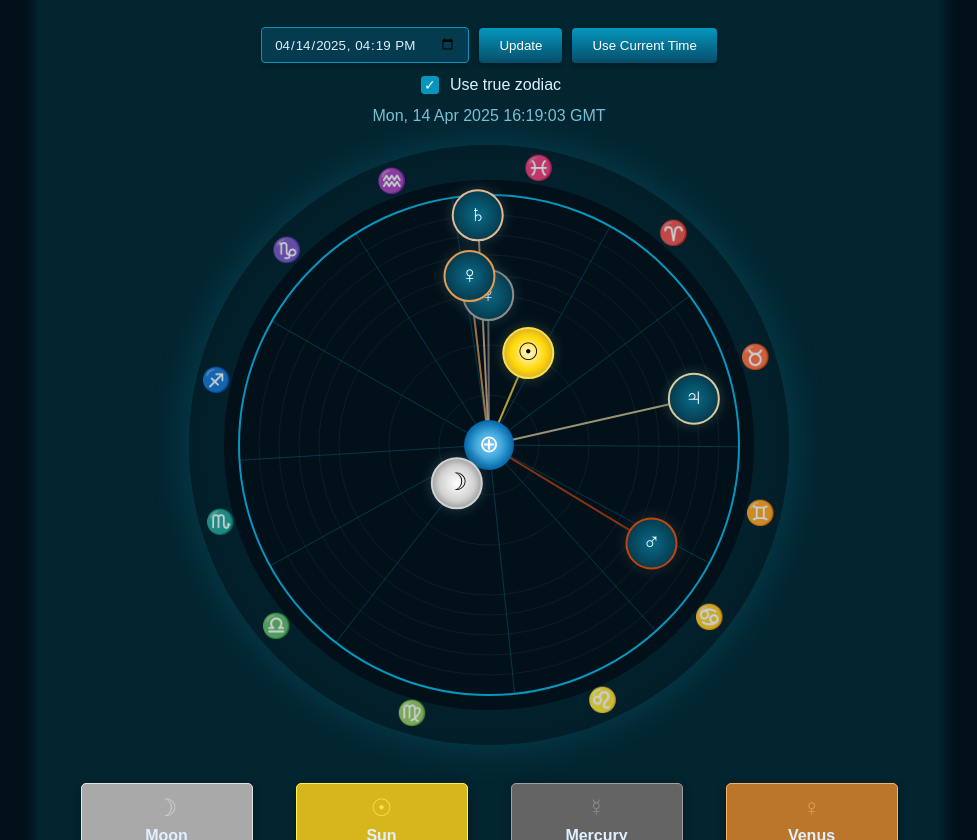
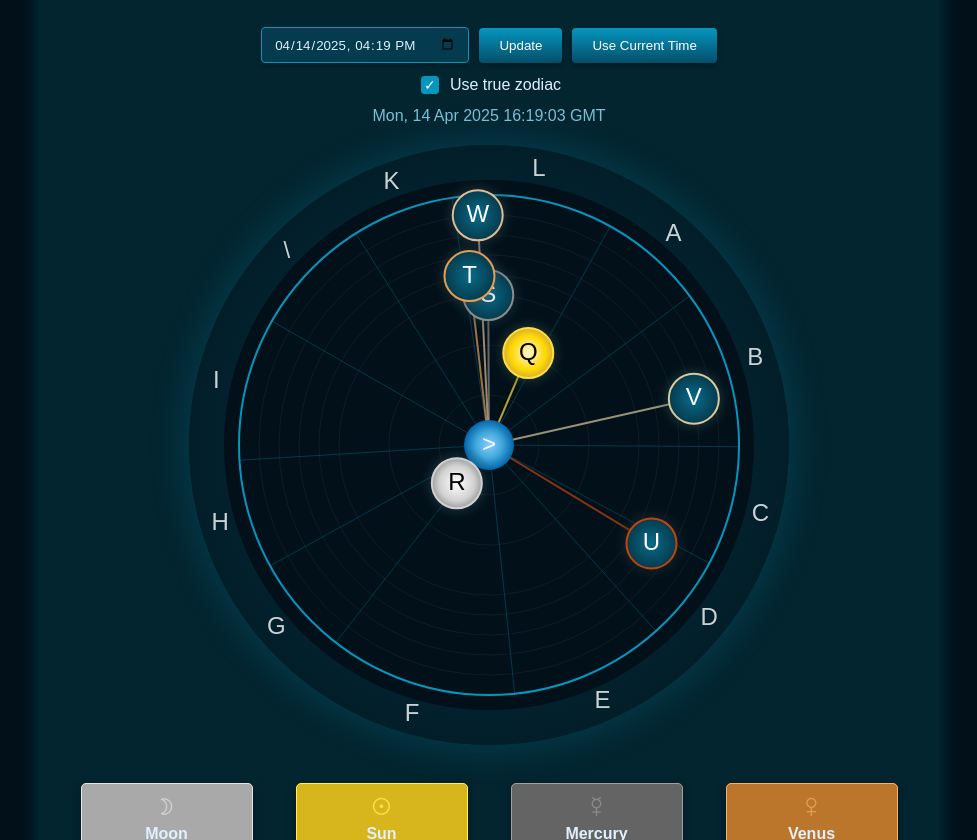
Before and after one commit to gulley/Birth-Sky, a website: page index.html in a window 1280 px wide. Shown: the part 101-941 px from the top of the page, without its empty margins (151-1128 px from the left). Drawn offline with Linux system fonts and the light colour scheme.

Commit message:
Get the Astronomicon font working

```diff
--- a/index.html
+++ b/index.html
@@ -5,6 +5,7 @@
     <meta name="viewport" content="width=device-width, initial-scale=1.0">
     <title>Planetary Medallion Display</title>
     <link rel="stylesheet" href="styles.css">
+    <link rel="stylesheet" href="planet-symbols.css">
 </head>
 <body>
     <div class="container">
@@ -40,6 +41,9 @@
     <!-- Load the astronomy library -->
     <script src="astronomy.min.js"></script>
 
+    <!-- Load planetary symbols mapping -->
+    <script src="planet-symbols.js"></script>
+
     <!-- Load our script -->
     <script src="script.js"></script>
 </body>
--- /dev/null
+++ b/planet-symbols.css
@@ -0,0 +1,13 @@
+@font-face {
+    font-family: 'PlanetarySymbols';
+    src: url('fonts/Astronomicon.ttf') format('truetype');
+    font-weight: normal;
+    font-style: normal;
+}
+
+.planet-symbol {
+    font-family: 'PlanetarySymbols', Arial, sans-serif;
+    font-size: 24px;
+    display: block;
+    margin-bottom: 5px;
+}
--- /dev/null
+++ b/planet-symbols.js
@@ -0,0 +1,36 @@
+// Mapping for planetary symbols in the Astronomicon font
+const PLANET_SYMBOL_MAP = {
+    // Character mappings for Astronomicon.ttf
+    'sun': 'Q',      // The Sun
+    'moon': 'R',     // The Moon
+    'mercury': 'S',  // Mercury
+    'venus': 'T',    // Venus
+    'earth': '>',    // Earth symbol
+    'mars': 'U',     // Mars
+    'jupiter': 'V',  // Jupiter
+    'saturn': 'W',   // Saturn
+    'uranus': 'X',   // Placeholder - not specified in the mapping
+    'neptune': 'Y',  // Placeholder - not specified in the mapping
+    'pluto': 'Z'     // Placeholder - not specified in the mapping
+};
+
+// Mapping for zodiac symbols in the Astronomicon font
+const ZODIAC_SYMBOL_MAP = {
+    'Aries': 'A',        // Aries
+    'Taurus': 'B',       // Taurus
+    'Gemini': 'C',       // Gemini
+    'Cancer': 'D',       // Cancer
+    'Leo': 'E',          // Leo
+    'Virgo': 'F',        // Virgo
+    'Libra': 'G',        // Libra
+    'Scorpius': 'H',     // Scorpius (not Scorpio)
+    'Sagittarius': 'I',  // Sagittarius
+    'Capricornus': '\\', // Capricornus (not Capricorn)
+    'Aquarius': 'K',     // Aquarius
+    'Pisces': 'L'        // Pisces
+};
+
+// Function to get the custom font symbol for a planet
+function getPlanetSymbol(planetName) {
+    return PLANET_SYMBOL_MAP[planetName.toLowerCase()] || '?';
+}
--- a/script.js
+++ b/script.js
@@ -40,7 +40,8 @@ let ZODIAC_SIGNS = TRUE_ZODIAC_SIGNS;
 // Celestial objects configuration with improved orbital elements
 const CELESTIAL_OBJECTS = {
     'moon': {
-        symbol: '☽',
+        symbol: '☽',  // Unicode fallback
+        customSymbol: getPlanetSymbol('moon'),
         name: 'Moon',
         // Lunar orbital elements (simplified)
         period: 27.321582,
@@ -51,7 +52,8 @@ const CELESTIAL_OBJECTS = {
         radius: 50
     },
     'sun': {
-        symbol: '☉',
+        symbol: '☉',  // Unicode fallback
+        customSymbol: getPlanetSymbol('sun'),
         name: 'Sun',
         // Earth's orbital elements (for Sun's apparent motion)
         period: 365.256363,
@@ -62,7 +64,8 @@ const CELESTIAL_OBJECTS = {
         radius: 100
     },
     'mercury': {
-        symbol: '☿',
+        symbol: '☿',  // Unicode fallback
+        customSymbol: getPlanetSymbol('mercury'),
         name: 'Mercury',
         // Mercury's orbital elements
         period: 87.9691,
@@ -73,7 +76,8 @@ const CELESTIAL_OBJECTS = {
         radius: 150
     },
     'venus': {
-        symbol: '♀',
+        symbol: '♀',  // Unicode fallback
+        customSymbol: getPlanetSymbol('venus'),
         name: 'Venus',
         // Venus's orbital elements
         period: 224.7008,
@@ -84,7 +88,8 @@ const CELESTIAL_OBJECTS = {
         radius: 170
     },
     'mars': {
-        symbol: '♂',
+        symbol: '♂',  // Unicode fallback
+        customSymbol: getPlanetSymbol('mars'),
         name: 'Mars',
         // Mars's orbital elements
         period: 686.9796,
@@ -95,7 +100,8 @@ const CELESTIAL_OBJECTS = {
         radius: 190
     },
     'jupiter': {
-        symbol: '♃',
+        symbol: '♃',  // Unicode fallback
+        customSymbol: getPlanetSymbol('jupiter'),
         name: 'Jupiter',
         // Jupiter's orbital elements
         period: 4332.59,
@@ -106,7 +112,8 @@ const CELESTIAL_OBJECTS = {
         radius: 210
     },
     'saturn': {
-        symbol: '♄',
+        symbol: '♄',  // Unicode fallback
+        customSymbol: getPlanetSymbol('saturn'),
         name: 'Saturn',
         // Saturn's orbital elements
         period: 10759.22,
@@ -289,7 +296,6 @@ function drawZodiacSigns() {
     const zodiacRadius = maxRadius + 30; // Position just outside the main circle
 
     // Draw zodiac symbols
-    ctx.font = '24px Arial';
     ctx.textAlign = 'center';
     ctx.textBaseline = 'middle';
     ctx.fillStyle = 'rgba(255, 255, 255, 0.8)';
@@ -312,8 +318,17 @@ function drawZodiacSigns() {
         const x = centerX + zodiacRadius * Math.cos(middleAngle);
         const y = centerY - zodiacRadius * Math.sin(middleAngle);
 
+        // Get custom zodiac symbol if available
+        const customSymbol = ZODIAC_SYMBOL_MAP[sign.name];
+
         // Draw the zodiac symbol
-        ctx.fillText(sign.symbol, x, y);
+        if (customSymbol) {
+            ctx.font = '24px PlanetarySymbols, Arial';
+            ctx.fillText(customSymbol, x, y);
+        } else {
+            ctx.font = '24px Arial';
+            ctx.fillText(sign.symbol, x, y);
+        }
 
         // Draw division lines between signs
         // Adjust angle: 0° at top, going clockwise
@@ -348,10 +363,18 @@ function drawEarthMedallion() {
 
     // Add Earth symbol at the center
     ctx.fillStyle = '#ffffff';
-    ctx.font = '24px Arial';
+
+    // Use custom font if available, otherwise fallback to Unicode symbol
+    const earthSymbol = getPlanetSymbol('earth') || '⊕';
+    if (getPlanetSymbol('earth')) {
+        ctx.font = '24px PlanetarySymbols, Arial';
+    } else {
+        ctx.font = '24px Arial';
+    }
+
     ctx.textAlign = 'center';
     ctx.textBaseline = 'middle';
-    ctx.fillText('⊕', centerX, centerY);
+    ctx.fillText(earthSymbol, centerX, centerY);
 }
 
 // Draw celestial object medallion
@@ -416,10 +439,15 @@ function drawCelestialMedallion(objectName, longitude, radius) {
 
     // Draw celestial object symbol
     ctx.fillStyle = objectName === 'sun' || objectName === 'moon' ? '#000000' : '#ffffff';
-    ctx.font = '24px Arial';
-    ctx.textAlign = 'center';
-    ctx.textBaseline = 'middle';
-    ctx.fillText(objectInfo.symbol, x, y);
+
+    // Use custom font if available, otherwise fallback to Unicode symbol
+    if (objectInfo.customSymbol) {
+        ctx.font = '24px PlanetarySymbols, Arial';
+        ctx.fillText(objectInfo.customSymbol, x, y);
+    } else {
+        ctx.font = '24px Arial';
+        ctx.fillText(objectInfo.symbol, x, y);
+    }
 }
 
 // Helper function to convert hex color to RGB
@@ -491,13 +519,21 @@ function updateCelestialPositions(date) {
                 `;
             }
 
+            // Get custom zodiac symbol if available
+            const customZodiacSymbol = ZODIAC_SYMBOL_MAP[zodiacSign.name];
+
             // Update data display HTML
             objectDataHTML += `
                 <div class="planet-info" style="background-color: ${adjustColor(objectInfo.color, -40)}; border: 1px solid ${adjustColor(objectInfo.color, 20)}">
-                    <span class="planet-symbol" style="color: ${objectInfo.color}">${objectInfo.symbol}</span>
+                    <span class="planet-symbol" style="color: ${objectInfo.color}">
+                        ${objectInfo.customSymbol || objectInfo.symbol}
+                    </span>
                     <strong>${objectInfo.name}</strong>
                     <br>
-                    ${zodiacSign.symbol} ${zodiacSign.name}
+                    <span class="${customZodiacSymbol ? 'planet-symbol' : ''}" style="font-size: 18px;">
+                        ${customZodiacSymbol || zodiacSign.symbol}
+                    </span>
+                    ${zodiacSign.name}
                     <br>
                     <small>RA: ${formattedRA}h, Dec: ${formattedDec}°</small>
                 </div>
@@ -524,13 +560,21 @@ function updateCelestialPositions(date) {
                 // Format coordinates with 2 decimal places
                 const formattedLongitude = longitude.toFixed(2);
 
+                // Get custom zodiac symbol if available
+                const customZodiacSymbol = ZODIAC_SYMBOL_MAP[zodiacSign.name];
+
                 // Update data display HTML
                 objectDataHTML += `
                     <div class="planet-info" style="background-color: ${adjustColor(objectInfo.color, -40)}; border: 1px solid ${adjustColor(objectInfo.color, 20)}">
-                        <span class="planet-symbol" style="color: ${objectInfo.color}">${objectInfo.symbol}</span>
+                        <span class="planet-symbol" style="color: ${objectInfo.color}">
+                            ${objectInfo.customSymbol || objectInfo.symbol}
+                        </span>
                         <strong>${objectInfo.name}</strong>
                         <br>
-                        ${zodiacSign.symbol} ${zodiacSign.name}
+                        <span class="${customZodiacSymbol ? 'planet-symbol' : ''}" style="font-size: 18px;">
+                            ${customZodiacSymbol || zodiacSign.symbol}
+                        </span>
+                        ${zodiacSign.name}
                         <br>
                         <small>(Using simplified calculation)</small>
                     </div>
```
Also changed, not shown: README-font-integration.md (added), fonts/Astronomicon.ttf (added).
